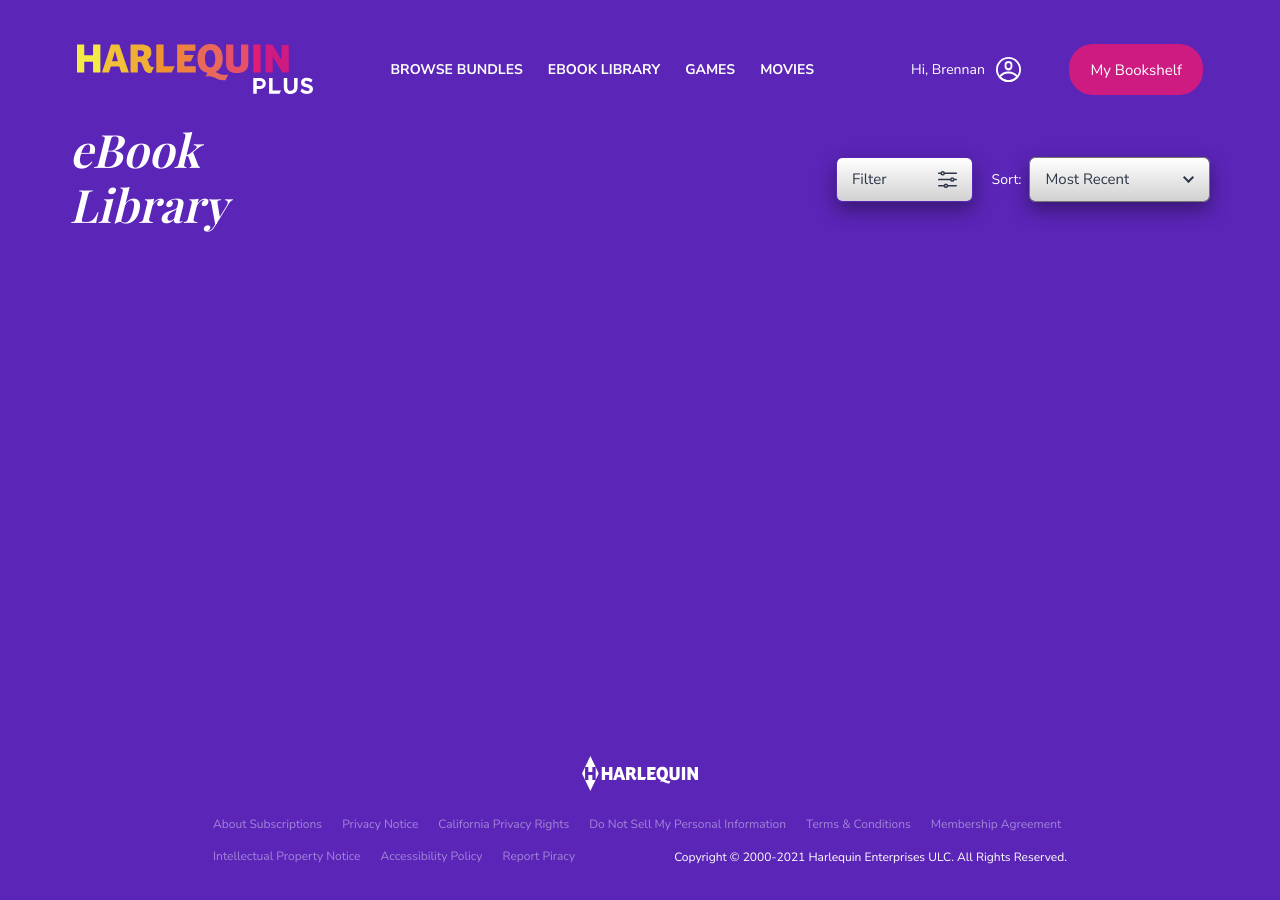
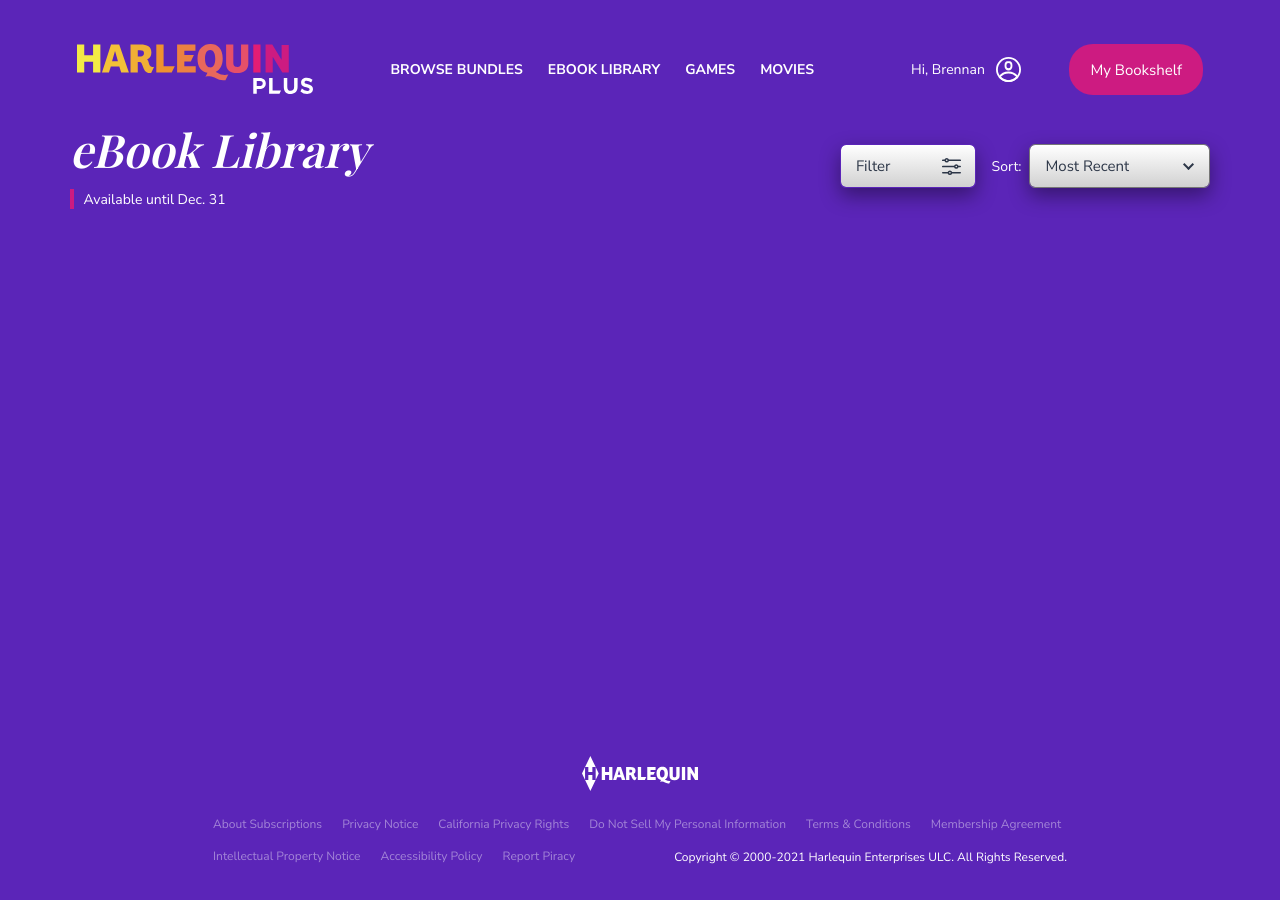
Before and after one commit to sarahwbs/hqn, a Jekyll site: the page built from site/ebooks.html, in a window 1280 px wide. Built offline with Jekyll 4.4.1, drawn with Linux system fonts in a browser that asks for light colours; some web fonts are replaced.

Commit message:
HP-208: Continued implementing the ebook lib page

```diff
--- a/site/_data/header-nav.yml
+++ b/site/_data/header-nav.yml
@@ -1,7 +1,7 @@
 - name: Browse Bundles
   link: /bundles.html
 - name: eBook Library
-  link: ebook-library
+  link: ebooks
 - name: Games
   link: games
 - name: Movies
--- a/site/_includes/ebook-list.html
+++ b/site/_includes/ebook-list.html
@@ -1,13 +1,15 @@
 <div class="ebooks-list">
-    <div class="row align-items-center">
-        <div class="col-md-2 p-0">
-            <h2 class="games-list__heading">eBook Library</h2>
-        </div>
-
-        <div class="col-md-10 p-0">
-            {% include filter-sort-btns.html %}
+  <div class="row align-items-center">
+    <div class="col-md-4 p-0">
+      <h2 class="ebooks-list__heading">eBook Library</h2>
+        <div class="ebooks-list__sub-heading d-flex">
+            <div class="ebooks-list__sub-heading-rect"></div>
+            <div class="ebooks-list__sub-heading-text">Available until Dec. 31</div>
         </div>
     </div>
 
-
+    <div class="col-md-8 p-0">
+      {% include filter-sort-btns.html %}
+    </div>
+  </div>
 </div>
--- /dev/null
+++ b/site/assets/css/_sass/components/ebook-list.scss
@@ -0,0 +1,19 @@
+.ebooks-list__heading {
+  @include h2-playfair;
+}
+
+.ebooks-list__sub-heading {
+  margin-top: 1.2rem;
+}
+
+.ebooks-list__sub-heading-text {
+  @include small-text;
+  line-height: unset;
+  margin-left: 1rem;
+}
+
+.ebooks-list__sub-heading-rect {
+  width: 0.4rem;
+  height: 2rem;
+  background: var(--pink);
+}
--- a/site/assets/css/styles.scss
+++ b/site/assets/css/styles.scss
@@ -8,3 +8,4 @@
 
 @import "components/filter-sort-btns.scss";
 @import "components/games-list.scss";
+@import "components/ebook-list.scss";
```
Also changed, not shown: site/_includes/list-title-subtitle.html (added), site/assets/css/_sass/components/list-title-subtitle.scss (added), site/ebooks.html (renamed from site/ebook-library.html).
